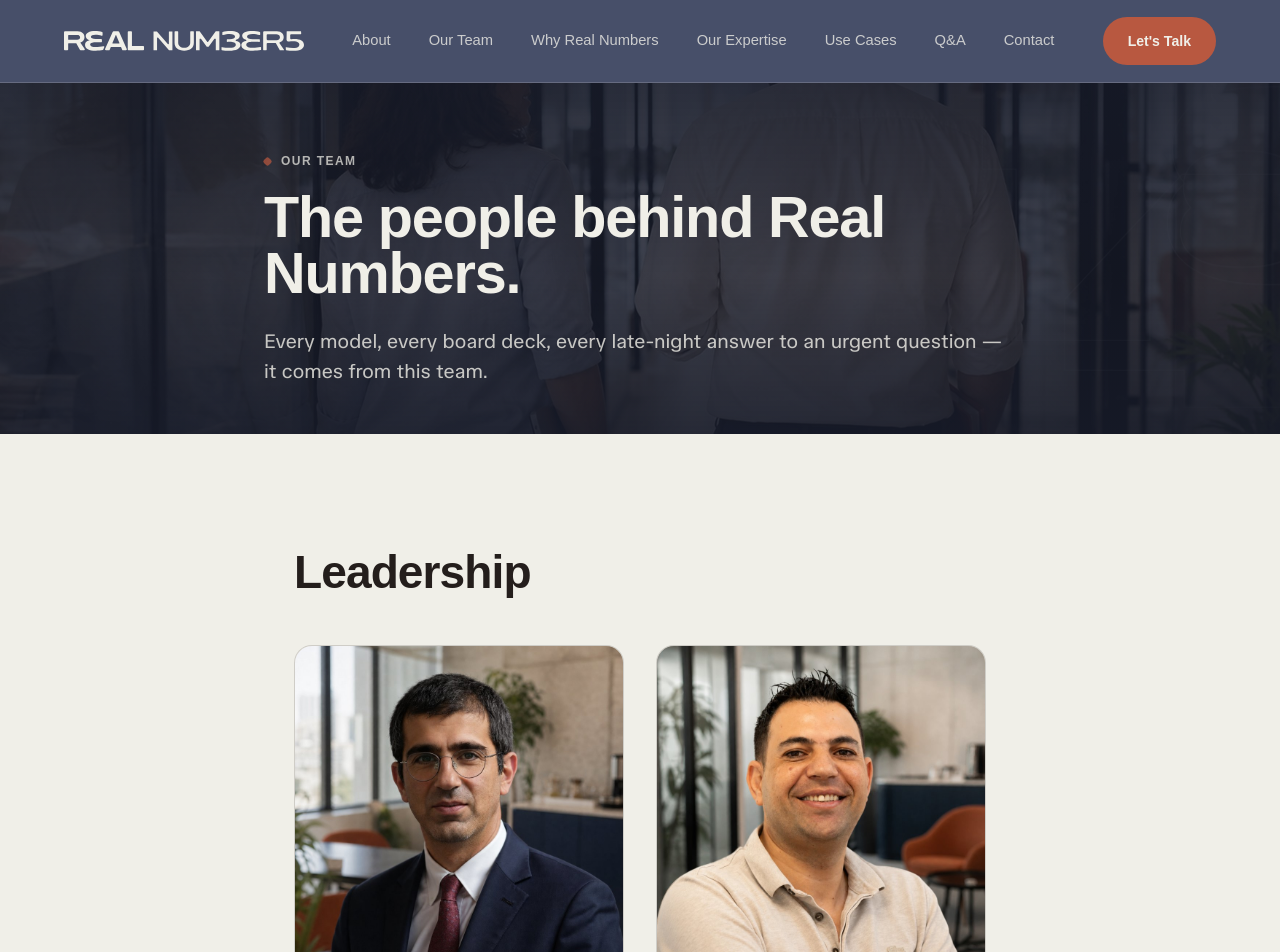
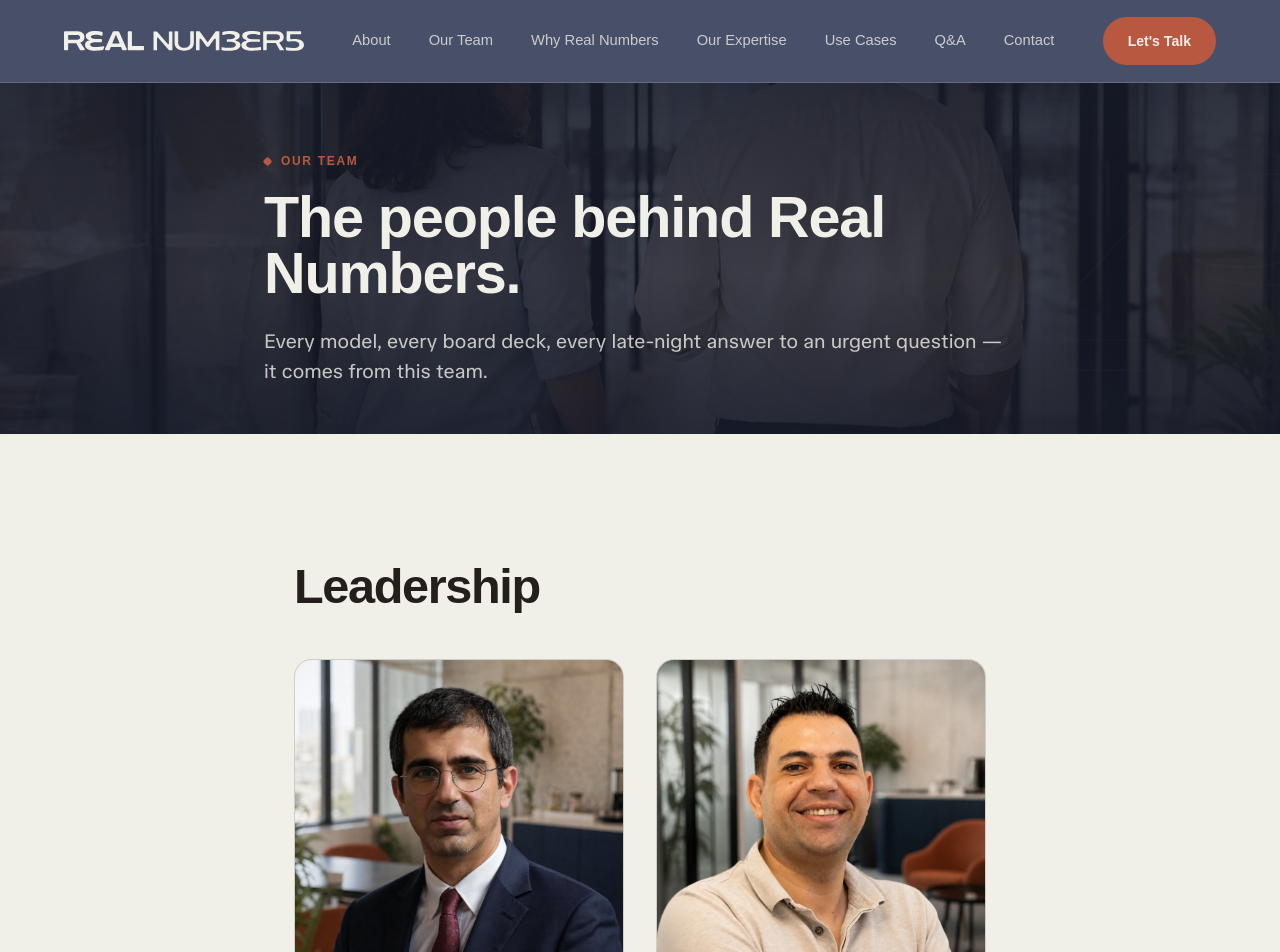
Before and after one commit to altlands89/real-numbers-website-nextjs, a Next.js app: page /team in a window 1280 px wide. Shown: the top 952 px of the page. Built offline with nearby package versions, Linux system fonts and the light colour scheme; a web font is replaced by a local one.

Commit message:
Tighten type scale, eyebrow treatment, and section rhythm inspired by Lightmatter's editorial system

```diff
--- a/app/globals.css
+++ b/app/globals.css
@@ -57,8 +57,8 @@
   --space-900: 96px;
   --space-1000: 128px;
 
-  /* ---- Section rhythm: 140px on desktop, fluid below ---- */
-  --section-y: clamp(72px, 9vw, 140px);
+  /* ---- Section rhythm: 160px on desktop, fluid below ---- */
+  --section-y: clamp(72px, 10vw, 160px);
 
   --radius: var(--radius-card); /* legacy alias used below */
   font-size: 16px;
@@ -105,17 +105,19 @@ section { position: relative; }
   .wrap { padding-left: var(--gutter-mobile); padding-right: var(--gutter-mobile); }
 }
 
-/* ---- Label / Upper — 12/16, +12% tracking, 600 ---- */
+/* ---- Label / Upper — 12/16, +14% tracking, 700, in-color (not
+   dimmed) — a confident technical label, not a muted caption ---- */
 .eyebrow {
   display: inline-flex;
   align-items: center;
   gap: 10px;
   font-size: 0.75rem;
   line-height: 1.333;
-  font-weight: 600;
-  letter-spacing: 0.12em;
+  font-weight: 700;
+  letter-spacing: 0.14em;
   text-transform: uppercase;
-  opacity: 0.72;
+  color: var(--red);
+  opacity: 1;
 }
 .eyebrow::before {
   content: "";
@@ -126,7 +128,8 @@ section { position: relative; }
   transform: rotate(45deg);
   border-radius: 2px;
 }
-.on-dark .eyebrow { color: var(--offwhite); }
+.on-dark .eyebrow { color: var(--clay); }
+.on-dark .eyebrow::before { background: var(--clay); }
 
 h1, h2, h3, h4 {
   font-family: var(--font-tasa), sans-serif;
@@ -134,19 +137,21 @@ h1, h2, h3, h4 {
   margin: 0;
 }
 
-/* Display / XL — hero master line only: 96/88%, -3% tracking, 800 */
+/* Display / XL — hero master line only: tight leading, tight
+   tracking, near-maximum confidence for a one-to-two-line statement */
 h1 {
-  font-size: clamp(2.75rem, 4.2vw + 1.4rem, 6rem);
-  line-height: 0.88;
-  letter-spacing: -0.03em;
+  font-size: clamp(2.75rem, 4.6vw + 1.4rem, 6.5rem);
+  line-height: 0.92;
+  letter-spacing: -0.035em;
   font-weight: 800;
 }
 
-/* Heading / 02 — section headlines: 52/52 (1.0), -2% tracking, 700 */
+/* Heading / 02 — section headlines: leading closed to 100%,
+   tracking tightened for the same declarative, spec-sheet feel */
 h2 {
-  font-size: clamp(2rem, 1.6vw + 1.6rem, 3.25rem);
-  line-height: 1.03;
-  letter-spacing: -0.02em;
+  font-size: clamp(2.1rem, 1.8vw + 1.6rem, 3.5rem);
+  line-height: 1;
+  letter-spacing: -0.028em;
   font-weight: 700;
 }
 
@@ -155,7 +160,7 @@ h2 {
 h3 {
   font-size: clamp(1.15rem, 0.4vw + 1.05rem, 1.35rem);
   line-height: 1.15;
-  letter-spacing: -0.01em;
+  letter-spacing: -0.016em;
   font-weight: 700;
 }
 
```
